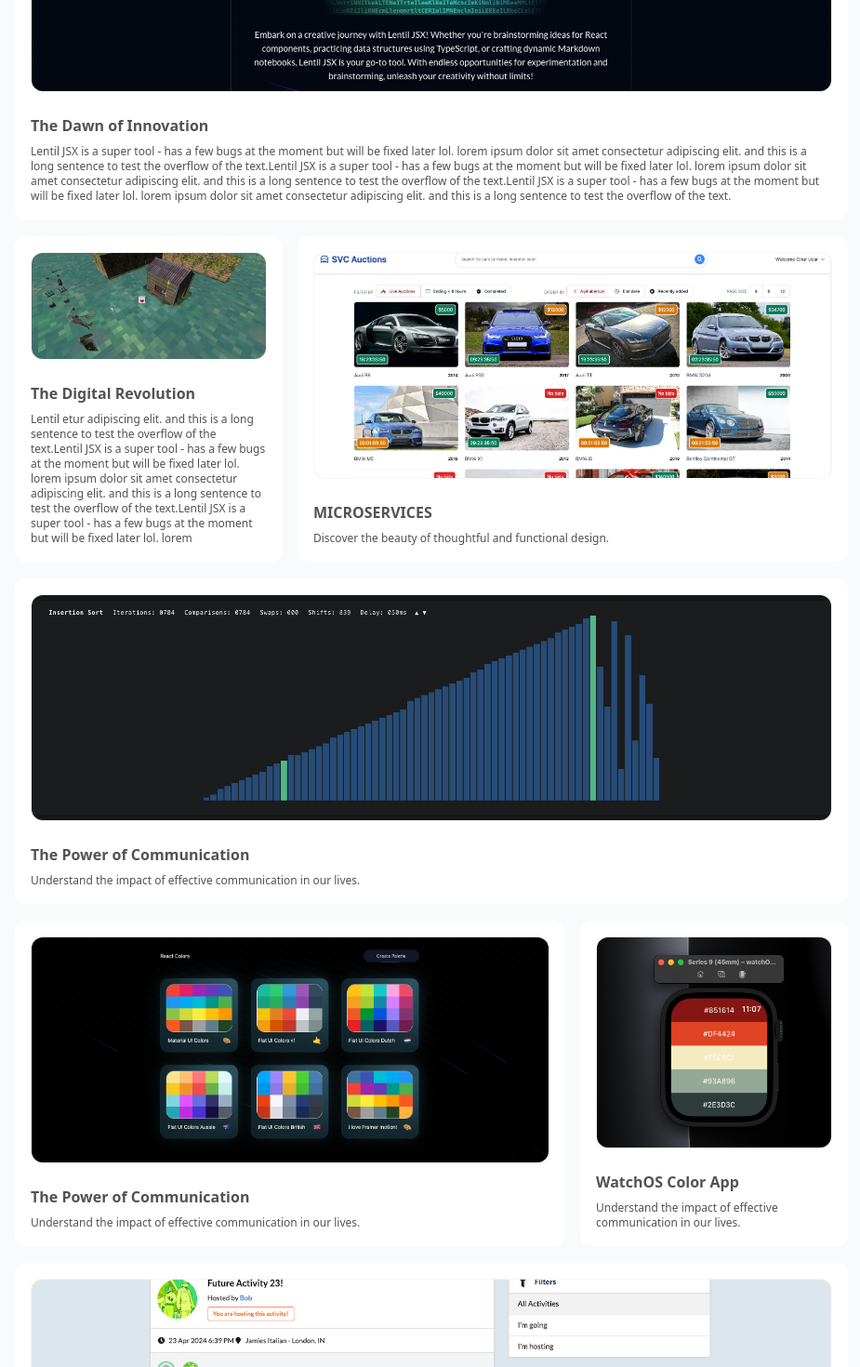
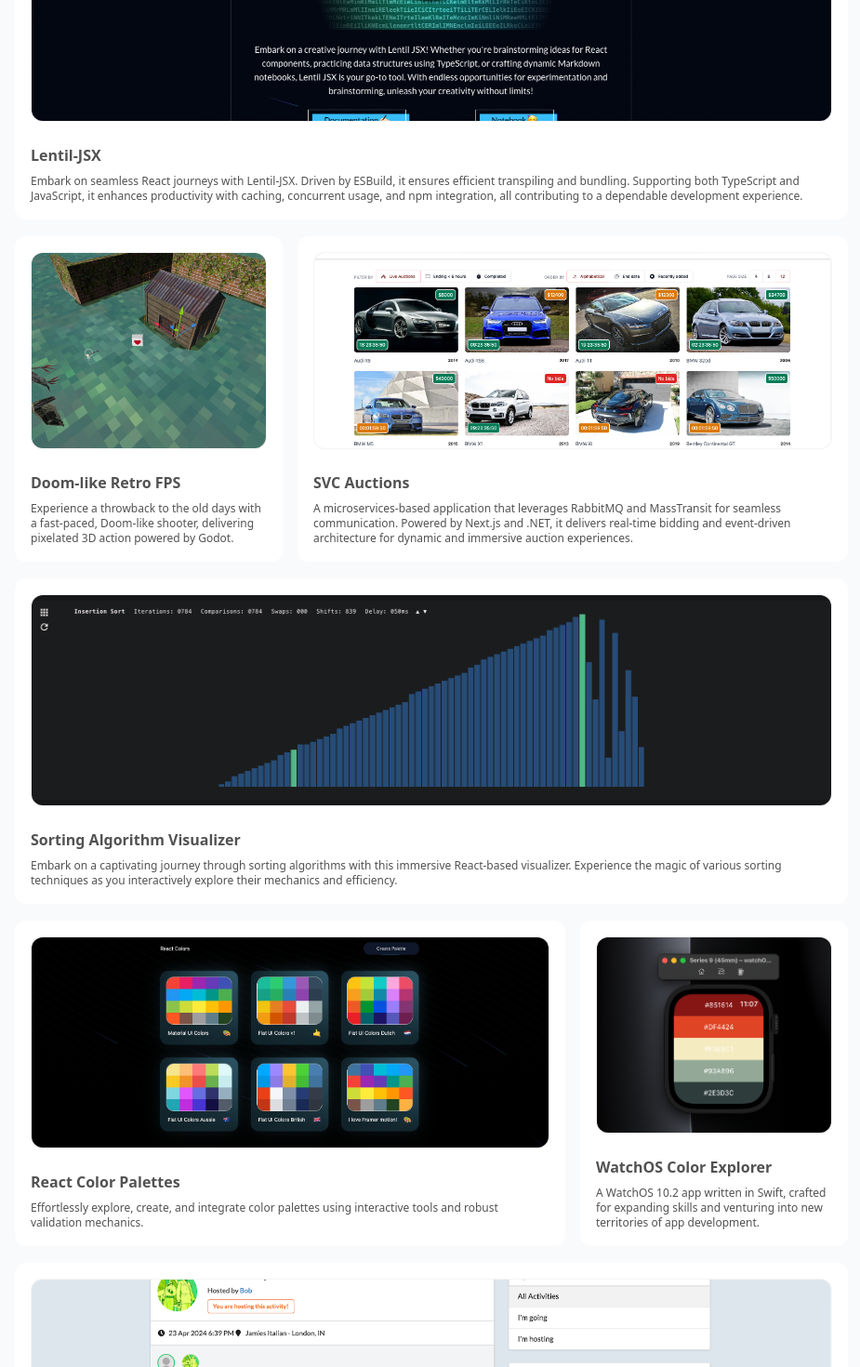
Before and after one commit to oucar/portfolio, a Next.js app: page / in a window 1280 px wide. Shown: the part 1440-2910 px from the top of the page at 93% size, without its empty margins (176-1101 px from the left). Built offline with nearby package versions, Linux system fonts and the light colour scheme; no server answers.

Commit message:
Updated the project informations

```diff
--- a/components/projects.tsx
+++ b/components/projects.tsx
@@ -33,7 +33,6 @@ import AuctionsGif from "@/public/auctions.gif";
 interface Item {
   title: string;
   description: string;
-  detailedDescription: string;
   header: React.ReactNode;
   className: string;
   icon: React.ReactNode;
@@ -102,12 +101,9 @@ const items: Item[] = [
   // 1555 * 451
   // Lentil JSX
   {
-    title: "The Dawn of Innovation",
+    title: "Lentil-JSX",
     description:
-      "Lentil JSX is a super tool - has a few bugs at the moment but will be fixed later lol. lorem ipsum dolor sit amet consectetur adipiscing elit. and this is a long sentence to test the overflow of the text.Lentil JSX is a super tool - has a few bugs at the moment but will be fixed later lol. lorem ipsum dolor sit amet consectetur adipiscing elit. and this is a long sentence to test the overflow of the text.Lentil JSX is a super tool - has a few bugs at the moment but will be fixed later lol. lorem ipsum dolor sit amet consectetur adipiscing elit. and this is a long sentence to test the overflow of the text.",
-
-    detailedDescription:
-      "This is a detailed description for The Dawn of Innovation",
+      "Embark on seamless React journeys with Lentil-JSX. Driven by ESBuild, it ensures efficient transpiling and bundling. Supporting both TypeScript and JavaScript, it enhances productivity with caching, concurrent usage, and npm integration, all contributing to a dependable development experience.",
     header: <Skeleton imageSrc={LentilJSX.src} gifSrc={LentilJSXGif.src} />,
     className: "md:col-span-3",
     icon: <IconClipboardCopy className="h-4 w-4 text-neutral-500" />,
@@ -117,11 +113,9 @@ const items: Item[] = [
   },
   // Godot Doom like shooter
   {
-    title: "The Digital Revolution",
+    title: "Doom-like Retro FPS",
     description:
-      "Lentil etur adipiscing elit. and this is a long sentence to test the overflow of the text.Lentil JSX is a super tool - has a few bugs at the moment but will be fixed later lol. lorem ipsum dolor sit amet consectetur adipiscing elit. and this is a long sentence to test the overflow of the text.Lentil JSX is a super tool - has a few bugs at the moment but will be fixed later lol. lorem ",
-    detailedDescription:
-      "This is a detailed description for The Digital Revolution",
+      "Experience a throwback to the old days with a fast-paced, Doom-like shooter, delivering pixelated 3D action powered by Godot.",
     header: <Skeleton imageSrc={GodotImage.src} gifSrc={GodotGif.src} />,
     className: "md:col-span-1",
     icon: <IconFileBroken className="h-4 w-4 text-neutral-500" />,
@@ -131,9 +125,9 @@ const items: Item[] = [
   },
   // Microservices
   {
-    title: "MICROSERVICES",
-    description: "Discover the beauty of thoughtful and functional design.",
-    detailedDescription: "This is a detailed description for The Art of Design",
+    title: "SVC Auctions",
+    description:
+      "A microservices-based application that leverages RabbitMQ and MassTransit for seamless communication. Powered by Next.js and .NET, it delivers real-time bidding and event-driven architecture for dynamic and immersive auction experiences.",
     header: <Skeleton imageSrc={Auctions.src} gifSrc={AuctionsGif.src} />,
     className: "md:col-span-2",
     icon: <IconSignature className="h-4 w-4 text-neutral-500" />,
@@ -143,11 +137,9 @@ const items: Item[] = [
   },
   // Sorting Visualizer
   {
-    title: "The Power of Communication",
+    title: "Sorting Algorithm Visualizer",
     description:
-      "Understand the impact of effective communication in our lives.",
-    detailedDescription:
-      "This is a detailed description for The Power of Communication",
+      "Embark on a captivating journey through sorting algorithms with this immersive React-based visualizer. Experience the magic of various sorting techniques as you interactively explore their mechanics and efficiency.",
     header: <Skeleton imageSrc={Sorting.src} gifSrc={SortingGif.src} />,
     className: "md:col-span-3",
     icon: <IconTableColumn className="h-4 w-4 text-neutral-500" />,
@@ -157,11 +149,9 @@ const items: Item[] = [
   },
   // Color App
   {
-    title: "The Power of Communication",
+    title: "React Color Palettes",
     description:
-      "Understand the impact of effective communication in our lives.",
-    detailedDescription:
-      "This is a detailed description for The Power of Communication",
+      "Effortlessly explore, create, and integrate color palettes using interactive tools and robust validation mechanics.",
     header: (
       <Skeleton imageSrc={ReactColorApp.src} gifSrc={ReactColorAppGif.src} />
     ),
@@ -173,11 +163,9 @@ const items: Item[] = [
   },
   // WatchOS Color App
   {
-    title: "WatchOS Color App",
+    title: "WatchOS Color Explorer",
     description:
-      "Understand the impact of effective communication in our lives.",
-    detailedDescription:
-      "This is a detailed description for The Power of Communication",
+      "A WatchOS 10.2 app written in Swift, crafted for expanding skills and venturing into new territories of app development.",
     header: <Skeleton imageSrc={WatchColor.src} gifSrc={WatchColorGif.src} />,
     className: "md:col-span-1",
     icon: <IconTableColumn className="h-4 w-4 text-neutral-500" />,
@@ -187,11 +175,9 @@ const items: Item[] = [
   },
   // React activities
   {
-    title: "The Power of Communication",
+    title: "React Activities - An Activity Explorer",
     description:
-      "Understand the impact of effective communication in our lives.",
-    detailedDescription:
-      "This is a detailed description for The Power of Communication",
+      "A modern, secure platform for hosting and participating in various activities. With real-time communication, clean architecture, and robust authentication, it offers a seamless experience for users organizing or joining events.",
     header: (
       <Skeleton imageSrc={Reactivities.src} gifSrc={ReactivitiesGif.src} />
     ),
@@ -203,11 +189,9 @@ const items: Item[] = [
   },
   // WatchOS Notes
   {
-    title: "The Power of Communication",
+    title: "WatchOS Notes",
     description:
-      "Understand the impact of effective communication in our lives.",
-    detailedDescription:
-      "This is a detailed description for The Power of Communication",
+      "The Notes App for Apple Watch, written in Swift for WatchOS 10.2, offers effortless note-taking with storage, diverse input methods, and charming animations for an enjoyable user experience.",
     header: <Skeleton imageSrc={WatchNotes.src} gifSrc={WatchNotesGif.src} />,
     className: "md:col-span-2",
     icon: <IconTableColumn className="h-4 w-4 text-neutral-500" />,
@@ -219,9 +203,7 @@ const items: Item[] = [
   {
     title: "437 Finder",
     description:
-      "Understand the impact of effective communication in our lives.",
-    detailedDescription:
-      "This is a detailed description for The Power of Communication",
+      "Challenging levels, diverse animations, and intuitive gameplay mechanics.",
     header: <Skeleton imageSrc={GodotFinal.src} gifSrc={GodotFinalGif.src} />,
     className: "md:col-span-1",
     icon: <IconTableColumn className="h-4 w-4 text-neutral-500" />,
```
